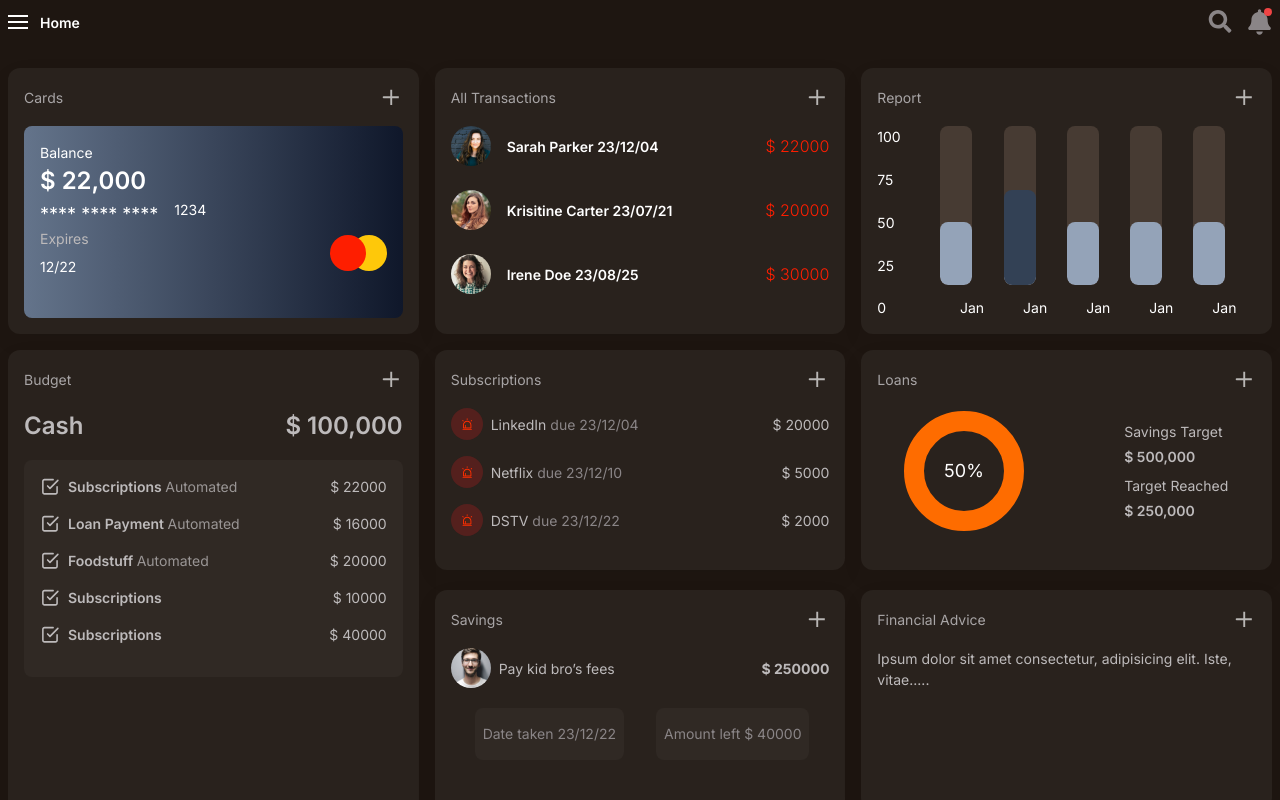
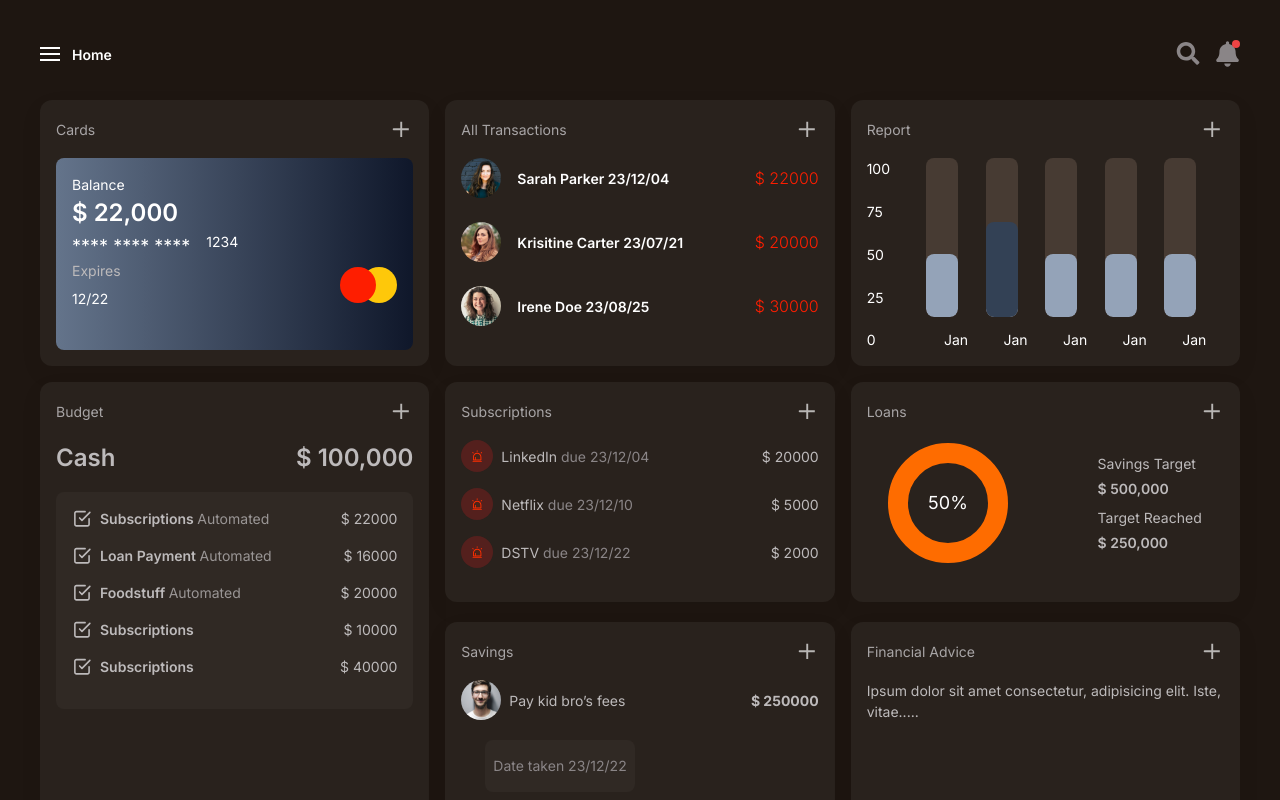
Before and after one commit to KeotshepileMaje/dashboard_app, a Next.js app: page / in a window 1280 px wide. Shown: the top 800 px of the page. Built offline with nearby package versions, Linux system fonts and the light colour scheme.

Commit message:
Fix padding on the layout

```diff
--- a/app/layout.jsx
+++ b/app/layout.jsx
@@ -19,7 +19,7 @@ export default function RootLayout({ children }) {
         <SidebarProvider>
           <div className="flex min-h-[100vh]">
             <Sidebar />
-            <div className="bg-secondary flex-1 p-2 md:[20px] lg:[16px]">
+            <div className="bg-secondary flex-1 p-2 md:p-4 lg:p-10">
               <ContentTop />
               {children}
             </div>
```
